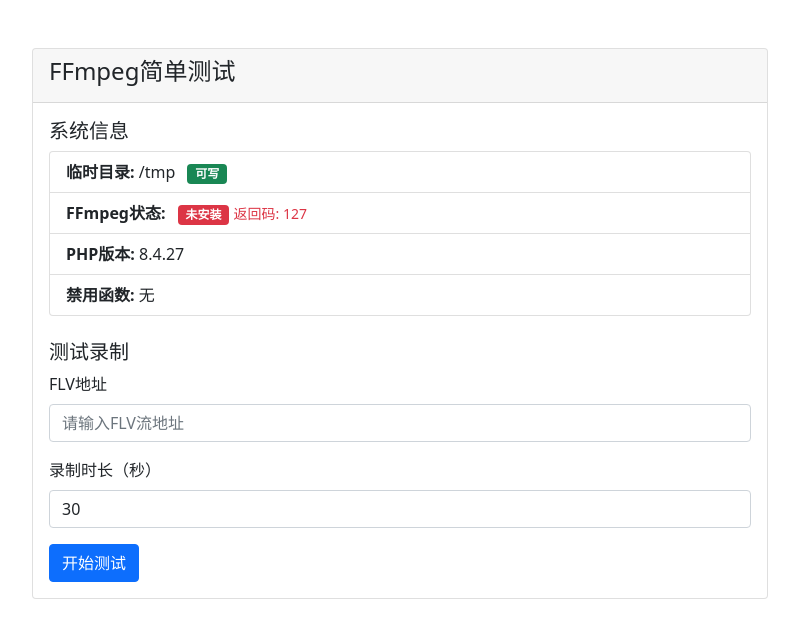
After one commit to luohao0705-lang/fpjinlin, a PHP site: page /test_ffmpeg_simple.php in a window 1280 px wide. The commit adds this page. Shown: the top 638 px of the page, without its empty margins (240-1039 px from the left). Run offline with PHP 8.4, Linux system fonts and the light colour scheme.

Commit message:
Auto update on 2025/09/09 周二 16:30:28.07

```diff
--- /dev/null
+++ b/test_ffmpeg_simple.php
@@ -0,0 +1,124 @@
+<?php
+/**
+ * 简单的FFmpeg测试页面
+ */
+?>
+<!DOCTYPE html>
+<html lang="zh-CN">
+<head>
+    <meta charset="UTF-8">
+    <meta name="viewport" content="width=device-width, initial-scale=1.0">
+    <title>FFmpeg简单测试 - 复盘精灵</title>
+    <link href="https://cdn.jsdelivr.net/npm/bootstrap@5.1.3/dist/css/bootstrap.min.css" rel="stylesheet">
+</head>
+<body>
+    <div class="container mt-5">
+        <div class="row justify-content-center">
+            <div class="col-md-8">
+                <div class="card">
+                    <div class="card-header">
+                        <h4>FFmpeg简单测试</h4>
+                    </div>
+                    <div class="card-body">
+                        <h5>系统信息</h5>
+                        <ul class="list-group">
+                            <li class="list-group-item">
+                                <strong>临时目录:</strong> <?php echo sys_get_temp_dir(); ?>
+                                <?php if (is_writable(sys_get_temp_dir())): ?>
+                                    <span class="badge bg-success ms-2">可写</span>
+                                <?php else: ?>
+                                    <span class="badge bg-danger ms-2">不可写</span>
+                                <?php endif; ?>
+                            </li>
+                            <li class="list-group-item">
+                                <strong>FFmpeg状态:</strong>
+                                <?php
+                                $output = [];
+                                $returnCode = 0;
+                                exec('ffmpeg -version 2>&1', $output, $returnCode);
+                                if ($returnCode === 0): ?>
+                                    <span class="badge bg-success ms-2">已安装</span>
+                                    <small class="text-muted"><?php echo htmlspecialchars($output[0] ?? ''); ?></small>
+                                <?php else: ?>
+                                    <span class="badge bg-danger ms-2">未安装</span>
+                                    <small class="text-danger">返回码: <?php echo $returnCode; ?></small>
+                                <?php endif; ?>
+                            </li>
+                            <li class="list-group-item">
+                                <strong>PHP版本:</strong> <?php echo PHP_VERSION; ?>
+                            </li>
+                            <li class="list-group-item">
+                                <strong>禁用函数:</strong> <?php echo ini_get('disable_functions') ?: '无'; ?>
+                            </li>
+                        </ul>
+
+                        <h5 class="mt-4">测试录制</h5>
+                        <form method="POST">
+                            <div class="mb-3">
+                                <label for="flv_url" class="form-label">FLV地址</label>
+                                <input type="url" class="form-control" id="flv_url" name="flv_url"
+                                       value="<?php echo htmlspecialchars($_POST['flv_url'] ?? ''); ?>"
+                                       placeholder="请输入FLV流地址" required>
+                            </div>
+
+                            <div class="mb-3">
+                                <label for="duration" class="form-label">录制时长（秒）</label>
+                                <input type="number" class="form-control" id="duration" name="duration"
+                                       value="<?php echo htmlspecialchars($_POST['duration'] ?? '30'); ?>"
+                                       min="5" max="300" required>
+                            </div>
+
+                            <button type="submit" class="btn btn-primary">开始测试</button>
+                        </form>
+
+                        <?php if ($_POST): ?>
+                            <div class="mt-4">
+                                <h5>测试结果</h5>
+                                <pre class="bg-light p-3 rounded"><?php
+                                $flvUrl = $_POST['flv_url'] ?? '';
+                                $duration = intval($_POST['duration'] ?? 30);
+
+                                if (empty($flvUrl)) {
+                                    echo "请输入FLV地址";
+                                } else {
+                                    echo "开始测试录制...\n";
+                                    echo "FLV地址: {$flvUrl}\n";
+                                    echo "录制时长: {$duration}秒\n\n";
+
+                                    $tempFile = sys_get_temp_dir() . '/test_' . time() . '.mp4';
+                                    $command = "ffmpeg -i " . escapeshellarg($flvUrl) . " -t {$duration} -c:v libx264 -preset fast -crf 23 -c:a aac -ac 2 -ar 44100 -movflags +faststart " . escapeshellarg($tempFile) . " -y 2>&1";
+
+                                    echo "执行命令: {$command}\n\n";
+
+                                    $output = [];
+                                    $returnCode = 0;
+                                    exec($command, $output, $returnCode);
+
+                                    echo "返回码: {$returnCode}\n";
+                                    echo "输出:\n" . implode("\n", $output) . "\n\n";
+
+                                    if ($returnCode === 0 && file_exists($tempFile) && filesize($tempFile) > 0) {
+                                        $fileSize = filesize($tempFile);
+                                        echo "✅ 录制成功！\n";
+                                        echo "文件大小: " . round($fileSize / 1024 / 1024, 2) . " MB\n";
+                                        echo "文件路径: {$tempFile}\n";
+                                        unlink($tempFile);
+                                    } else {
+                                        echo "❌ 录制失败！\n";
+                                        if (!file_exists($tempFile)) {
+                                            echo "错误: 输出文件未生成\n";
+                                        } elseif (filesize($tempFile) === 0) {
+                                            echo "错误: 输出文件为空\n";
+                                        }
+                                    }
+                                }
+                                ?></pre>
+                            </div>
+                        <?php endif; ?>
+                    </div>
+                </div>
+            </div>
+        </div>
+    </div>
+</body>
+</html>
```
Also changed, not shown: test_flv_recording.php (+9 -0 lines).
